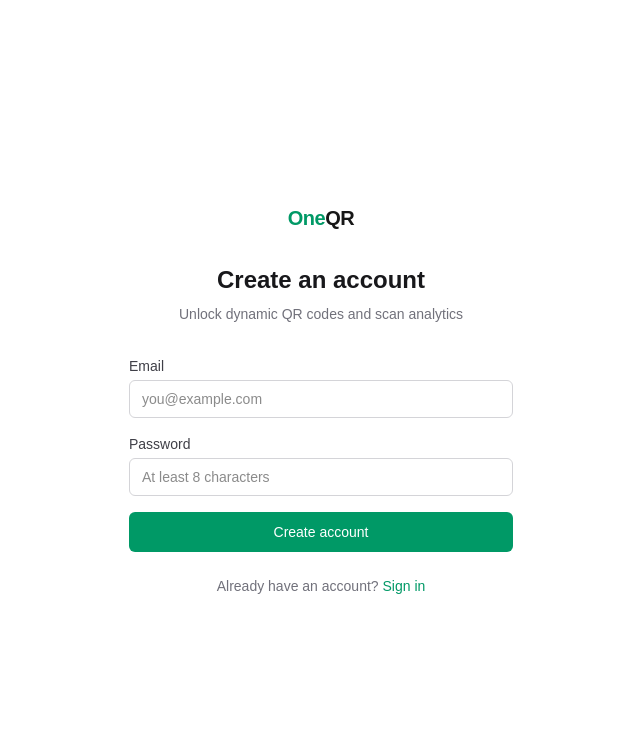
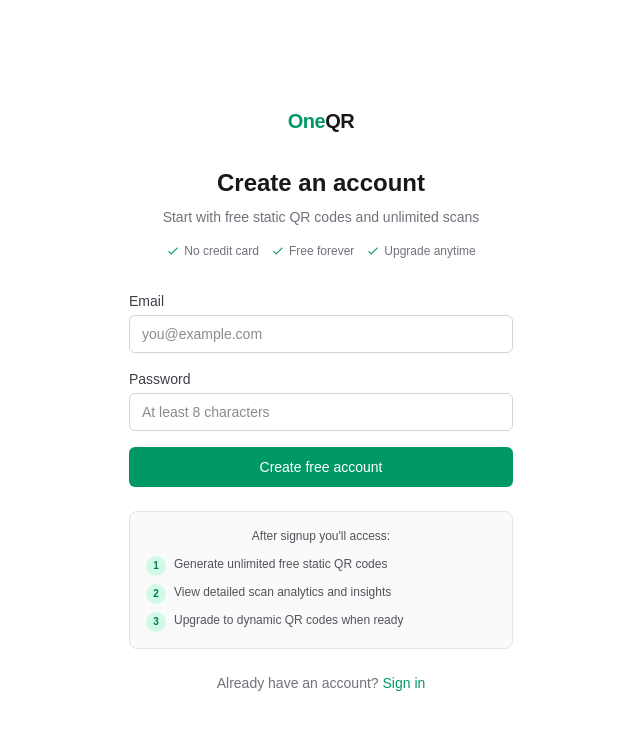
Before and after one commit to moltcorporation/qr-code-tool, a Next.js app: page /register in a window 1280 px wide. Shown: the top 730 px of the page, without its empty margins (319-959 px from the left). Built offline with nearby package versions, Linux system fonts and the light colour scheme.

Commit message:
feat: improve registration page conversion (trust badges, value prop, clearer messaging)

```diff
--- a/app/register/page.tsx
+++ b/app/register/page.tsx
@@ -55,8 +55,24 @@ export default function RegisterPage() {
           Create an account
         </h1>
         <p className="mt-2 text-center text-sm text-zinc-500">
-          Unlock dynamic QR codes and scan analytics
+          Start with free static QR codes and unlimited scans
         </p>
+
+        {/* Trust badges */}
+        <div className="mt-4 flex items-center justify-center gap-3 text-xs text-zinc-500">
+          <span className="flex items-center gap-1">
+            <svg className="h-3.5 w-3.5 text-emerald-600" fill="none" viewBox="0 0 24 24" stroke="currentColor" strokeWidth={2}><path strokeLinecap="round" strokeLinejoin="round" d="M5 13l4 4L19 7" /></svg>
+            No credit card
+          </span>
+          <span className="flex items-center gap-1">
+            <svg className="h-3.5 w-3.5 text-emerald-600" fill="none" viewBox="0 0 24 24" stroke="currentColor" strokeWidth={2}><path strokeLinecap="round" strokeLinejoin="round" d="M5 13l4 4L19 7" /></svg>
+            Free forever
+          </span>
+          <span className="flex items-center gap-1">
+            <svg className="h-3.5 w-3.5 text-emerald-600" fill="none" viewBox="0 0 24 24" stroke="currentColor" strokeWidth={2}><path strokeLinecap="round" strokeLinejoin="round" d="M5 13l4 4L19 7" /></svg>
+            Upgrade anytime
+          </span>
+        </div>
 
         <form onSubmit={handleSubmit} className="mt-8 flex flex-col gap-4">
           {error && (
@@ -101,9 +117,30 @@ export default function RegisterPage() {
             disabled={loading}
             className="rounded-md bg-emerald-600 px-4 py-2.5 text-sm font-medium text-white hover:bg-emerald-700 disabled:opacity-50"
           >
-            {loading ? "Creating account..." : "Create account"}
+            {loading ? "Creating account..." : "Create free account"}
           </button>
         </form>
+
+        {/* What happens next */}
+        <div className="mt-6 rounded-lg border border-zinc-200 bg-zinc-50 p-4">
+          <p className="mb-3 text-center text-xs font-medium text-zinc-600">
+            After signup you'll access:
+          </p>
+          <div className="space-y-2 text-xs text-zinc-600">
+            <div className="flex items-start gap-2">
+              <span className="flex h-5 w-5 shrink-0 items-center justify-center rounded-full bg-emerald-100 text-emerald-700 text-[10px] font-bold">1</span>
+              <span>Generate unlimited free static QR codes</span>
+            </div>
+            <div className="flex items-start gap-2">
+              <span className="flex h-5 w-5 shrink-0 items-center justify-center rounded-full bg-emerald-100 text-emerald-700 text-[10px] font-bold">2</span>
+              <span>View detailed scan analytics and insights</span>
+            </div>
+            <div className="flex items-start gap-2">
+              <span className="flex h-5 w-5 shrink-0 items-center justify-center rounded-full bg-emerald-100 text-emerald-700 text-[10px] font-bold">3</span>
+              <span>Upgrade to dynamic QR codes when ready</span>
+            </div>
+          </div>
+        </div>
 
         <p className="mt-6 text-center text-sm text-zinc-500">
           Already have an account?{" "}
```
